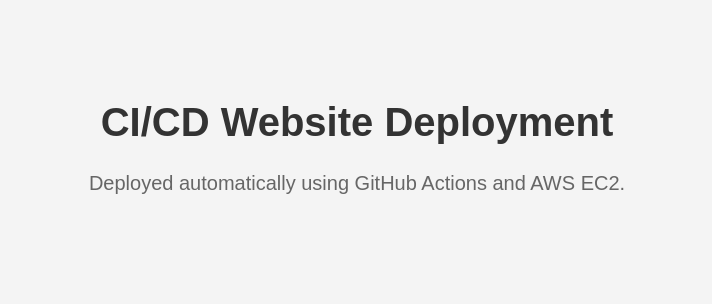
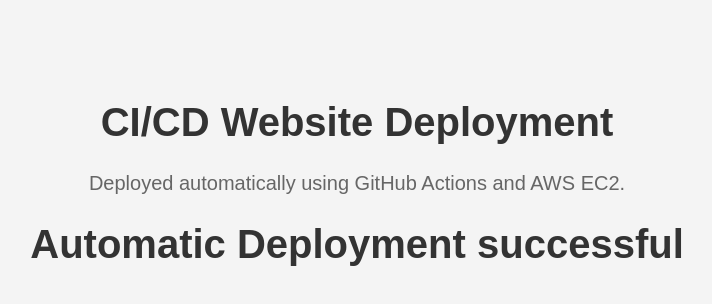
Before and after one commit to Folarex10/my-website, a plain HTML site: page index.html in a window 1280 px wide. Shown: the whole page, without its empty margins (283-995 px from the left). Drawn offline with Linux system fonts and the light colour scheme.

Commit message:
Updated homepage

```diff
--- a/index.html
+++ b/index.html
@@ -11,6 +11,7 @@
     <div class="container">
         <h1>CI/CD Website Deployment</h1>
         <p>Deployed automatically using GitHub Actions and AWS EC2.</p>
+        <h1>Automatic Deployment successful</h1>
     </div>
 
 </body>
```
